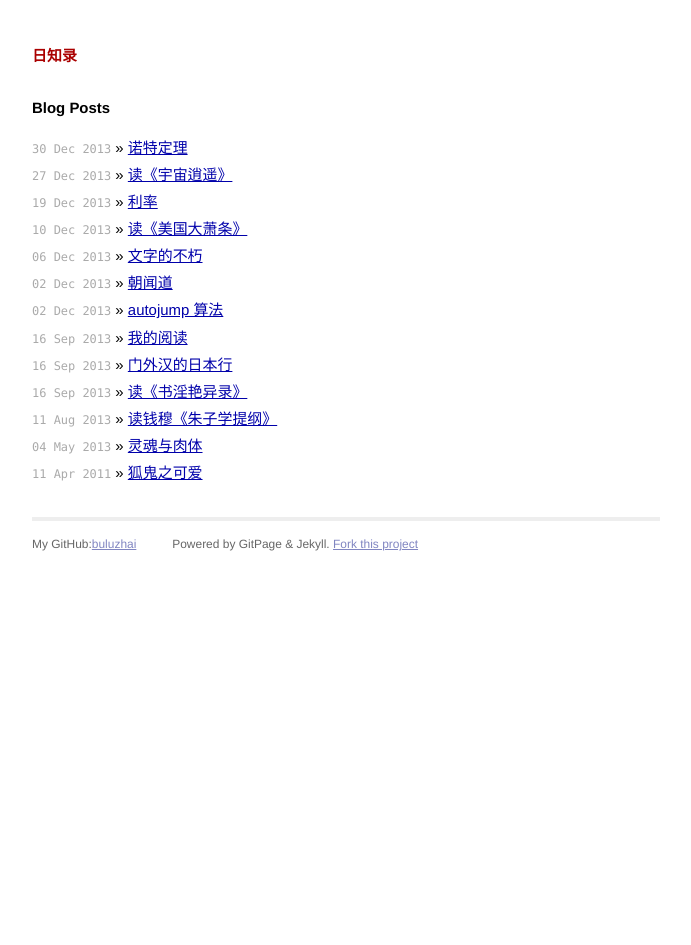
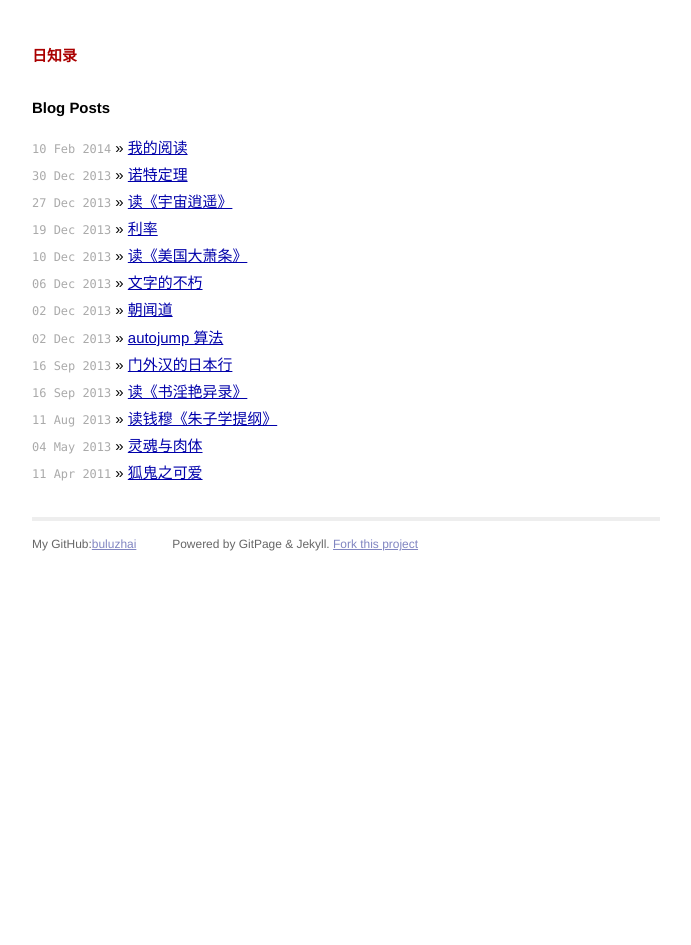
Before and after one commit to gpscad/buluzhai.github.io, a Jekyll site: the page built from index.html, in a window 1280 px wide. Shown: the whole page, without its empty margins (294-985 px from the left). Built offline with Jekyll 4.4.1, drawn with Linux system fonts in a browser that asks for light colours; Markdown is read by kramdown in place of the engine named in the settings.

Commit message:
change date

```diff
--- a/_posts/2014-02-10-read.markdown
+++ b/_posts/2014-02-10-read.markdown
@@ -1,7 +1,7 @@
 ---
 layout: post
 title:  我的阅读
-date:   2013-09-16 23:00:56
+date:   2014-02-10 23:00:56
 categories: 每日一篇千字文
 ---
 
```
